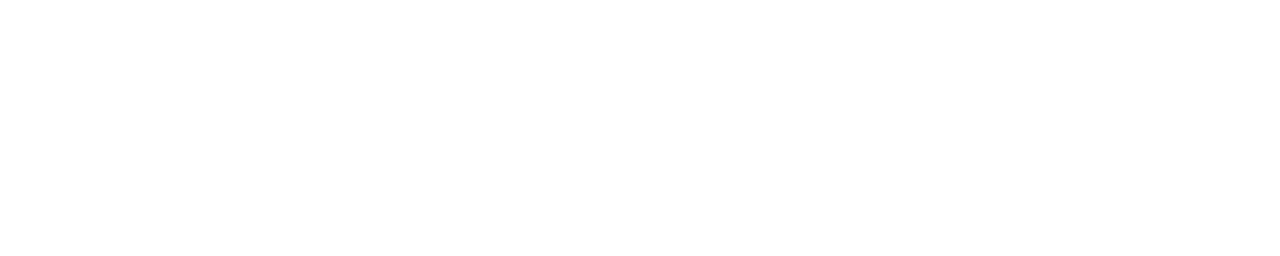
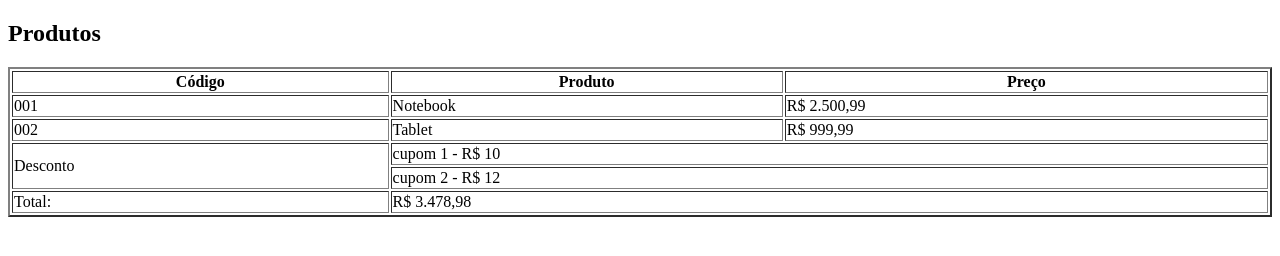
Before and after one commit to marcusmigueell/Secao1-HTML5, a plain HTML site: page index.html in a window 1280 px wide. Drawn offline with Linux system fonts and the light colour scheme.

Commit message:
Creating básic tables

```diff
--- a/index.html
+++ b/index.html
@@ -9,7 +9,43 @@
 
     <body>
 
+        <h2>Produtos</h2>
 
+        <table border="2" width="100%">
+
+            <tr>
+                <th>Código</th>
+                <th>Produto</th>
+                <th>Preço</th>
+            </tr>
+
+            <tr>
+                <td>001</td>
+                <td>Notebook</td>
+                <td>R$ 2.500,99</td>
+            </tr>
+
+            <tr>
+                <td>002</td>
+                <td>Tablet</td>
+                <td>R$ 999,99</td>
+            </tr>
+
+            <tr>
+                <td rowspan="2">Desconto</td>
+                <td colspan="2">cupom 1 - R$ 10</td>
+            </tr>
+
+            <tr>
+                <td colspan="2">cupom 2 - R$ 12</td>
+            </tr>
+
+            <tr>
+                <td>Total:</td>
+                <td colspan="2">R$ 3.478,98</td>
+            </tr>
+
+        </table>
 
     </body>
 
```
